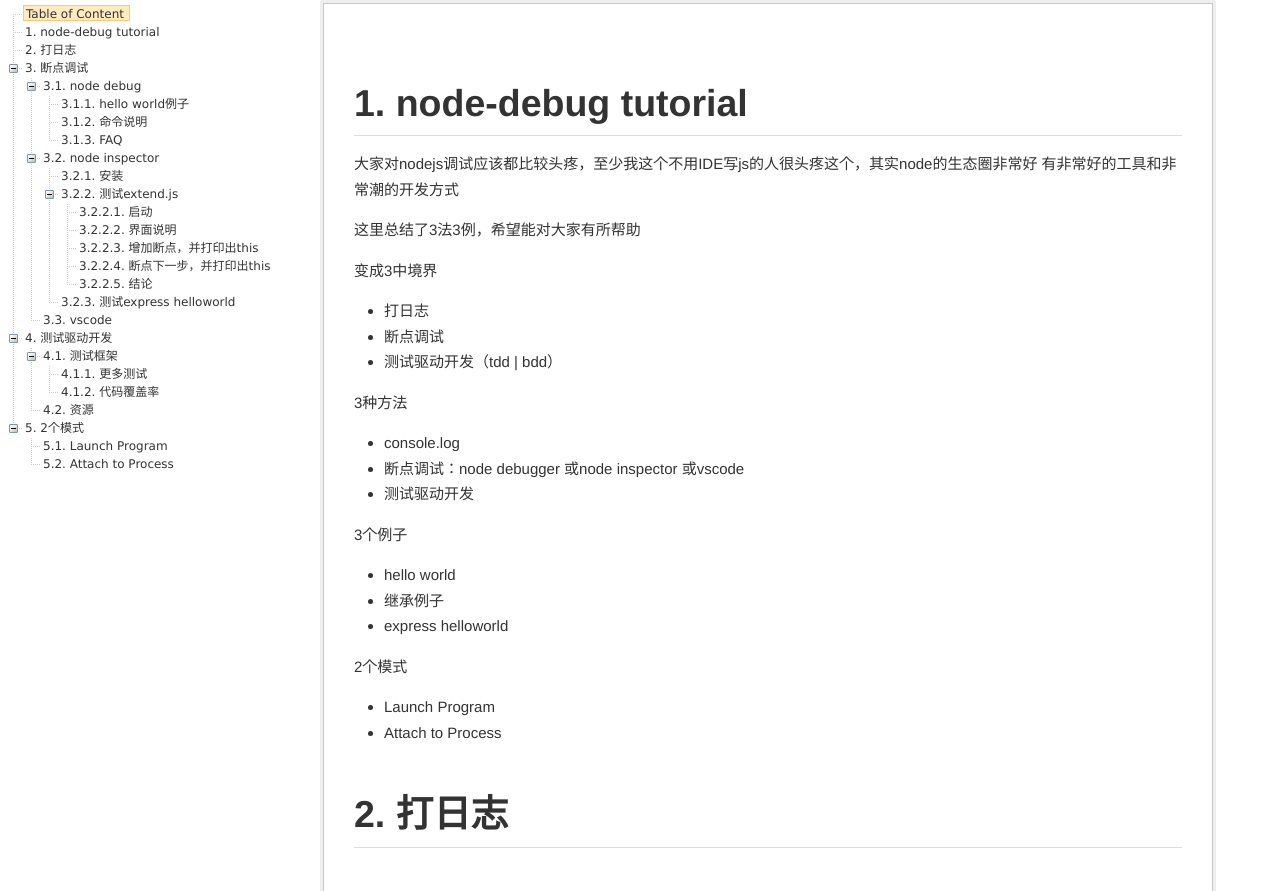
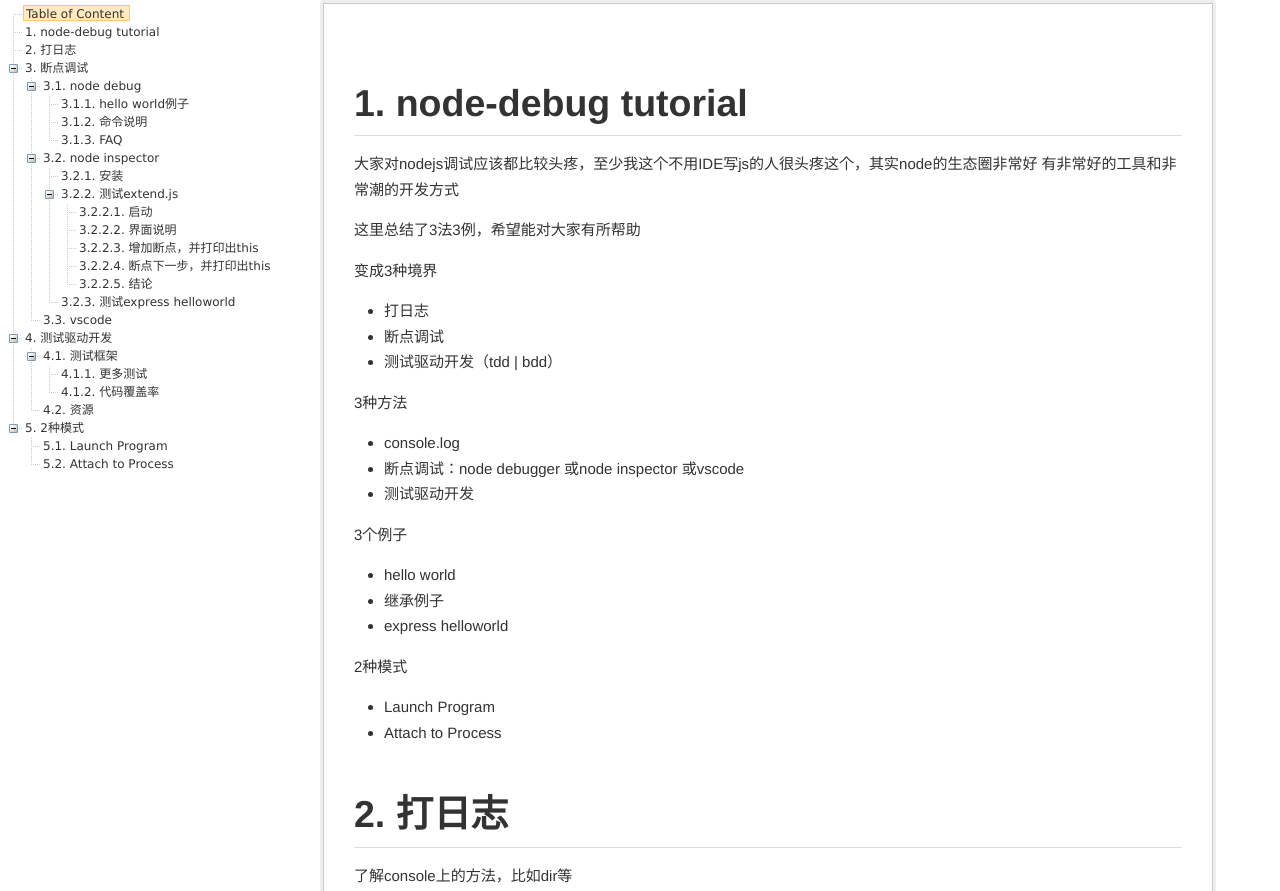
Before and after one commit to i5ting/node-debug-tutorial, a website: page preview/README.html in a window 1280 px wide. Shown: the top 891 px of the page. Drawn offline with Linux system fonts and the light colour scheme.

Commit message:
document, please ignore

```diff
--- a/preview/README.html
+++ b/preview/README.html
@@ -138,7 +138,7 @@
 
 <p>这里总结了3法3例，希望能对大家有所帮助 </p>
 
-<p>变成3中境界</p>
+<p>变成3种境界</p>
 
 <ul>
 <li>打日志</li>
@@ -162,7 +162,7 @@
 <li>express helloworld</li>
 </ul>
 
-<p>2个模式</p>
+<p>2种模式</p>
 
 <ul>
 <li>Launch Program</li>
@@ -170,6 +170,8 @@
 </ul>
 
 <h1>打日志</h1>
+
+<p>了解console上的方法，比如dir等</p>
 
 <h1>断点调试</h1>
 
@@ -655,7 +657,7 @@
 <li><p>https://github.com/SBoudrias/gulp-istanbul</p></li>
 </ul>
 
-<h1>2个模式</h1>
+<h1>2种模式</h1>
 
 <h2>Launch Program</h2>
 
```
Also changed, not shown: preview/index.html (+5 -3 lines), README.md.
